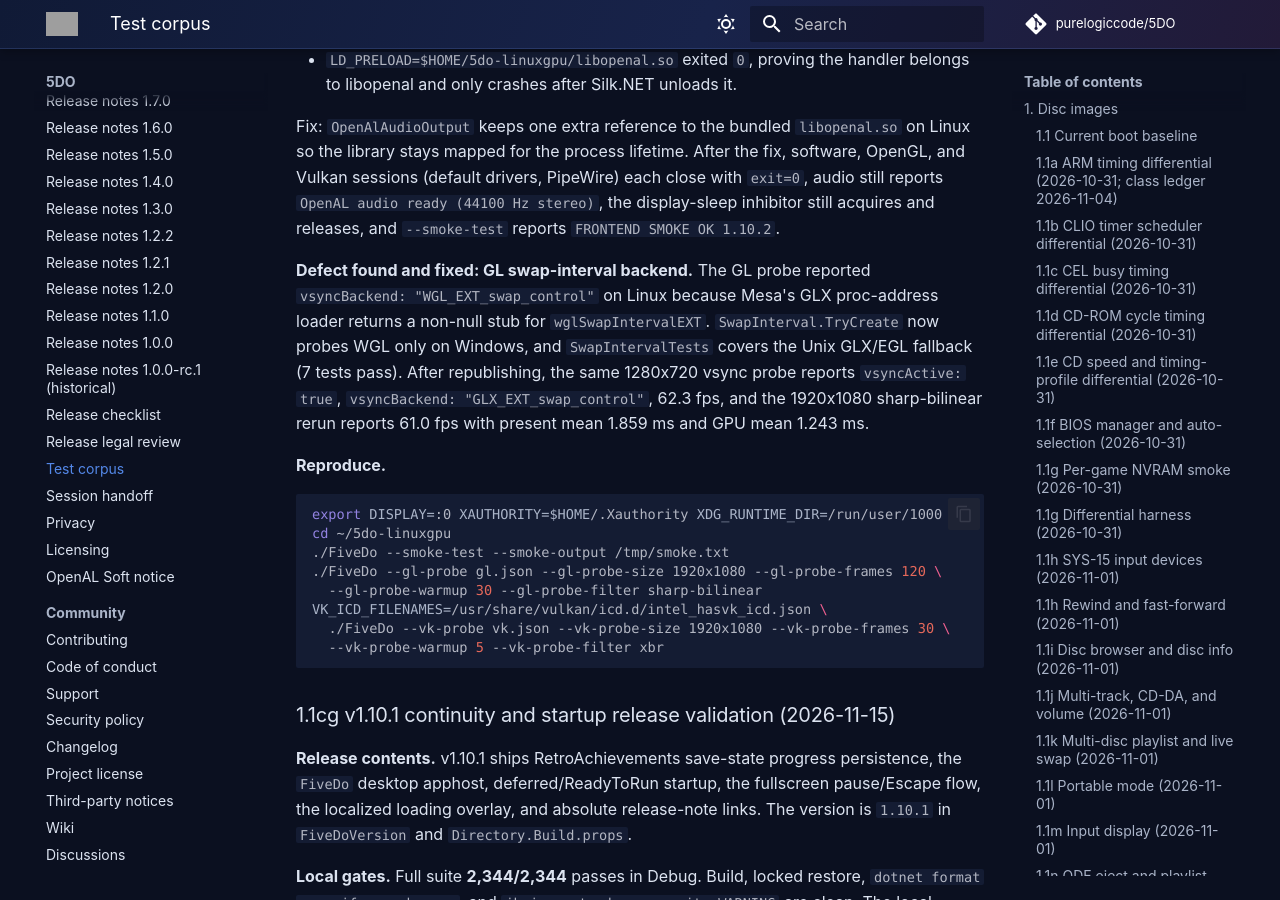
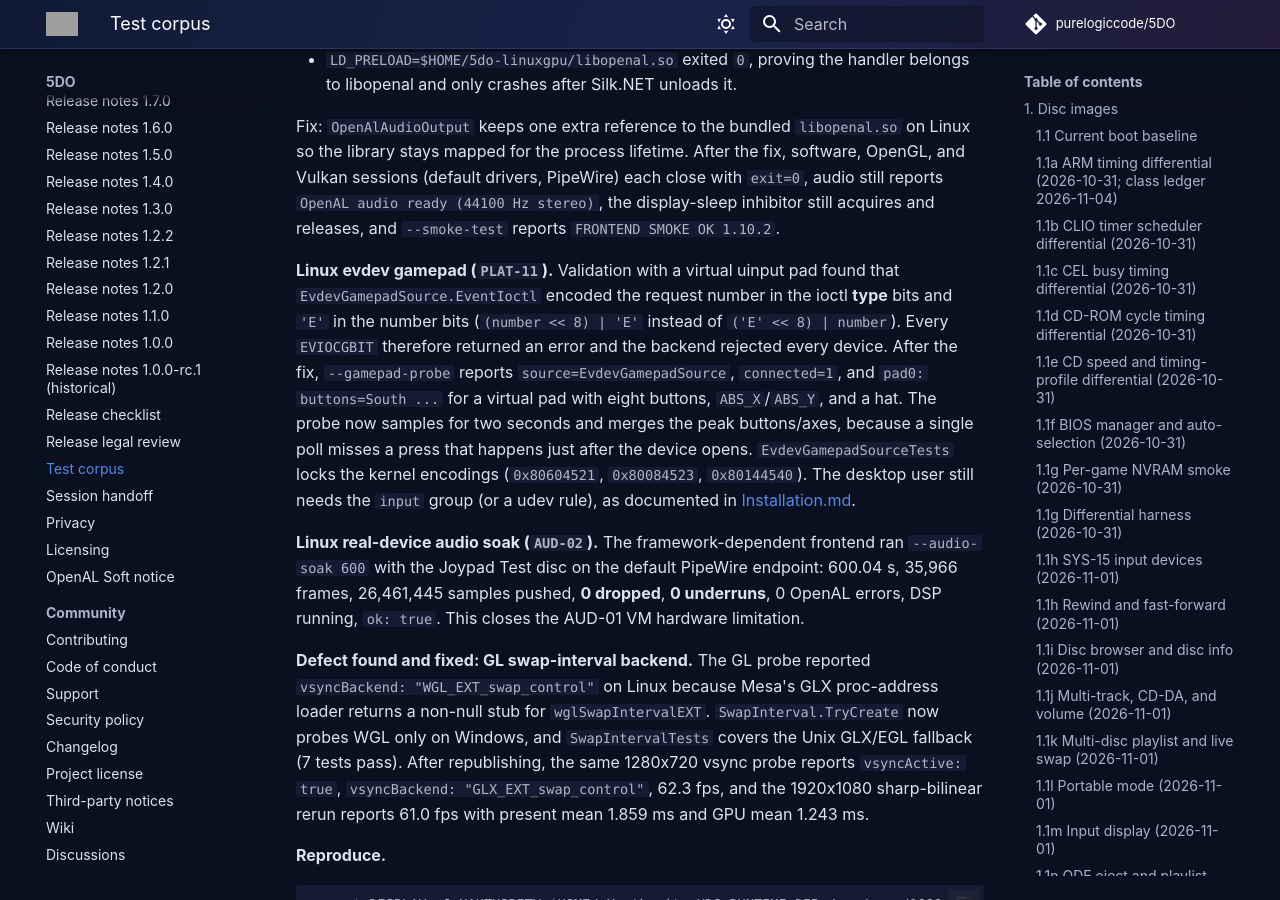
Before and after one commit to purelogiccode/5DO, an MkDocs documentation site: the page built from docs/TestCorpus.md, in a window 1280 px wide and 900 px high, scrolled down 111730 px. Built offline with MkDocs 1.6.1 and Material for MkDocs 9.7.7, drawn with Linux system fonts in a browser that asks for light colours; comment, search, counter and statistics services are not loaded; grey boxes are pictures that could not be loaded.

Commit message:
Record the Linux gamepad and real-device audio evidence

```diff
--- a/docs/TestCorpus.md
+++ b/docs/TestCorpus.md
@@ -4169,6 +4169,23 @@ OpenGL, and Vulkan sessions (default drivers, PipeWire) each close with `exit=0`
 still reports `OpenAL audio ready (44100 Hz stereo)`, the display-sleep inhibitor still
 acquires and releases, and `--smoke-test` reports `FRONTEND SMOKE OK 1.10.2`.
 
+**Linux evdev gamepad (`PLAT-11`).** Validation with a virtual uinput pad found that
+`EvdevGamepadSource.EventIoctl` encoded the request number in the ioctl **type** bits
+and `'E'` in the number bits (`(number << 8) | 'E'` instead of
+`('E' << 8) | number`). Every `EVIOCGBIT` therefore returned an error and the backend
+rejected every device. After the fix, `--gamepad-probe` reports
+`source=EvdevGamepadSource`, `connected=1`, and `pad0: buttons=South ...` for a virtual
+pad with eight buttons, `ABS_X`/`ABS_Y`, and a hat. The probe now samples for two
+seconds and merges the peak buttons/axes, because a single poll misses a press that
+happens just after the device opens. `EvdevGamepadSourceTests` locks the kernel
+encodings (`0x80604521`, `0x80084523`, `0x80144540`). The desktop user still needs the
+`input` group (or a udev rule), as documented in [Installation.md](Installation.md).
+
+**Linux real-device audio soak (`AUD-02`).** The framework-dependent frontend ran
+`--audio-soak 600` with the Joypad Test disc on the default PipeWire endpoint:
+600.04 s, 35,966 frames, 26,461,445 samples pushed, **0 dropped**, **0 underruns**,
+0 OpenAL errors, DSP running, `ok: true`. This closes the AUD-01 VM hardware limitation.
+
 **Defect found and fixed: GL swap-interval backend.** The GL probe reported
 `vsyncBackend: "WGL_EXT_swap_control"` on Linux because Mesa's GLX proc-address loader
 returns a non-null stub for `wglSwapIntervalEXT`. `SwapInterval.TryCreate` now probes
```
Also changed, not shown: docs/Audio.md (+16 -0 lines), docs/Compatibility.md (+5 -2 lines), docs/ImplementationPlan.md (+13 -13 lines), docs/KnownIssues.md (+4 -3 lines), docs/Roadmap.md (+4 -3 lines).
